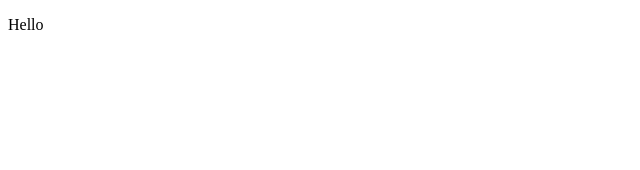
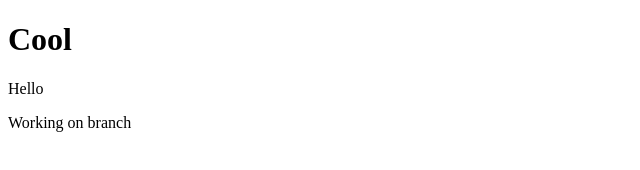
Before and after one commit to EthanFriedrichs/Project1, a plain HTML site: page index.html in a window 1280 px wide. Shown: the whole page, without its empty margins (0-640 px from the left). Drawn offline with Linux system fonts and the light colour scheme.

Commit message:
Added some stuff

```diff
--- a/index.html
+++ b/index.html
@@ -6,6 +6,8 @@
     <title>Project1</title>
 </head>
 <body>
+    <h1>Cool</h1>
     <p>Hello</p>
+    <p>Working on branch</p>
 </body>
 </html>
```
